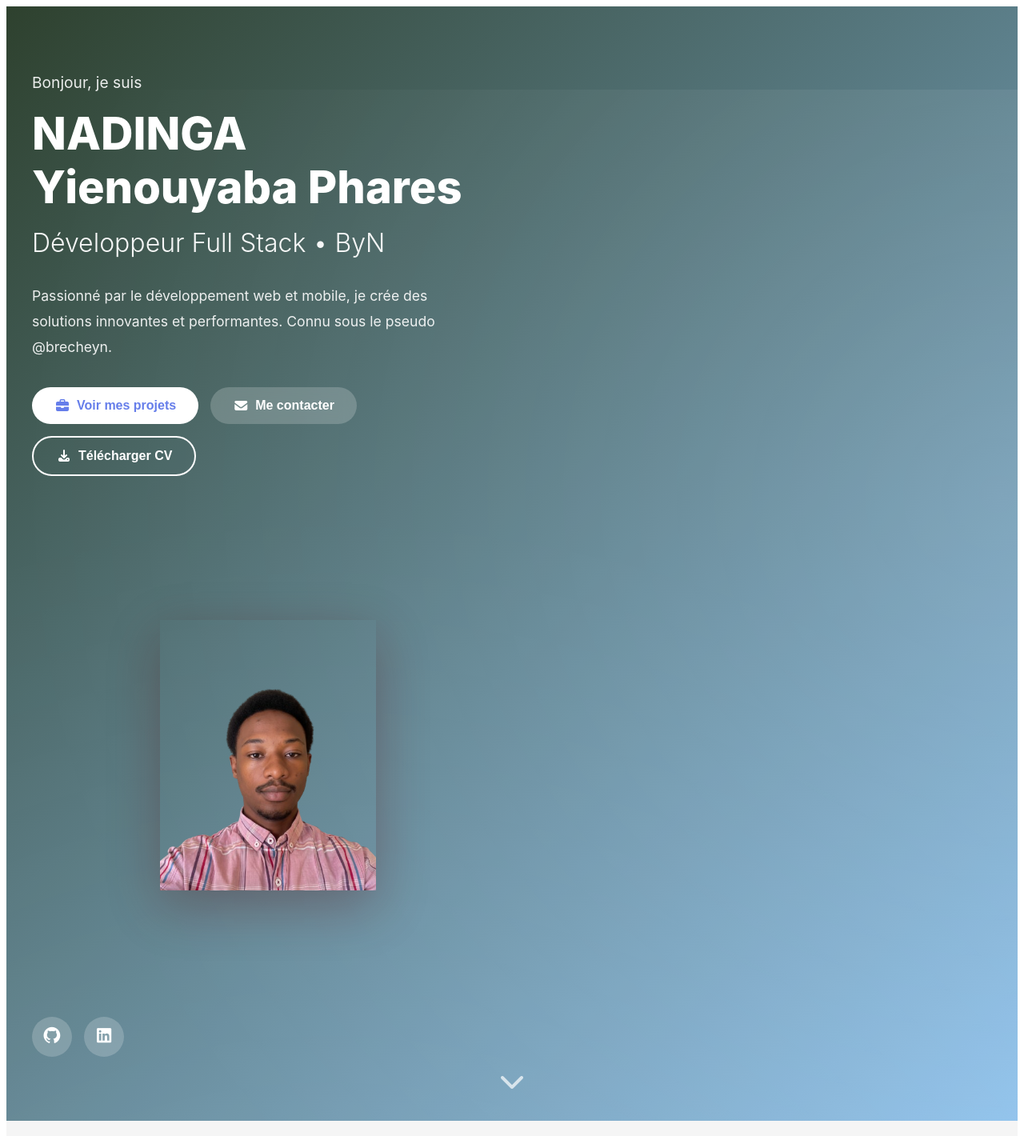
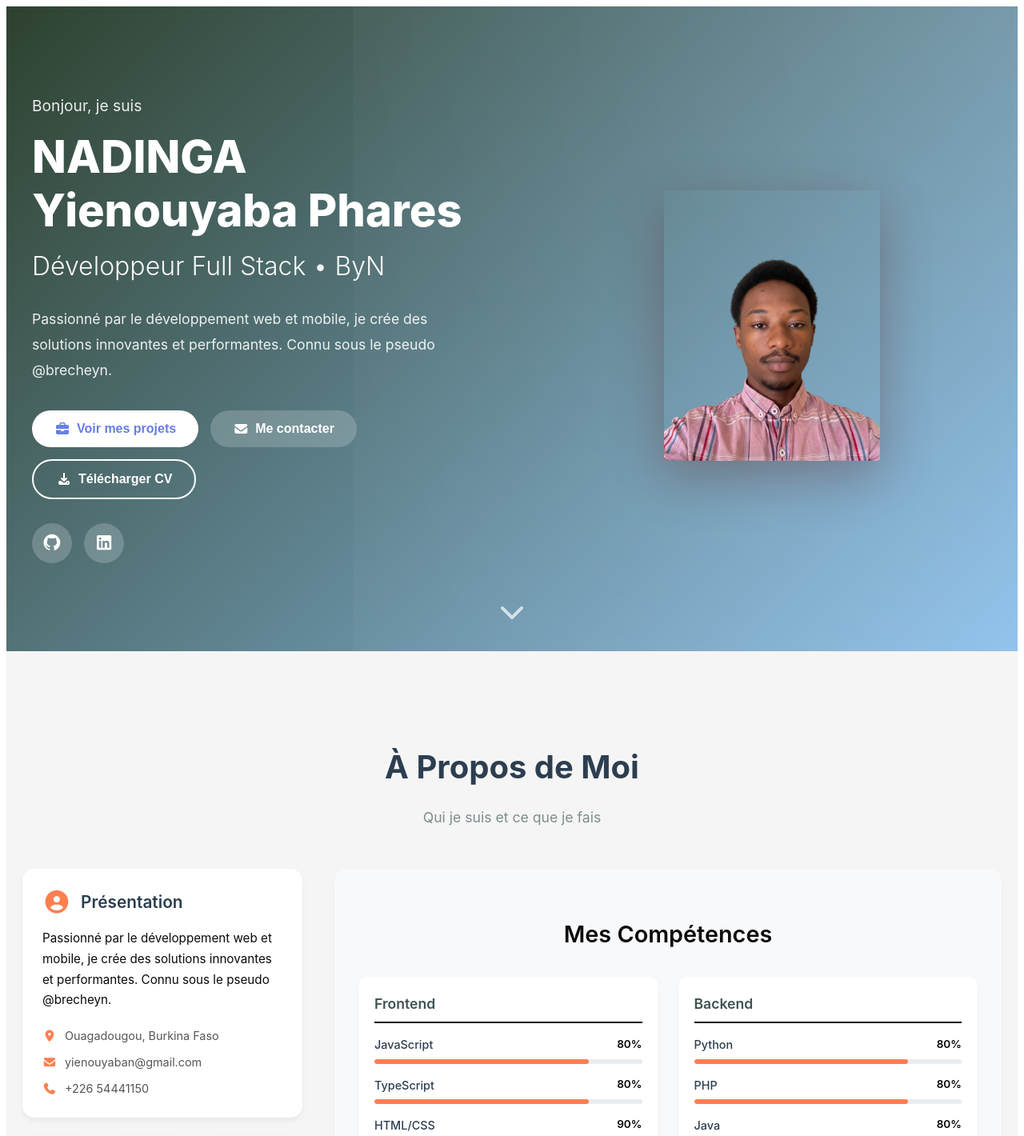
Before and after one commit to brecheyn/portfolio, an Angular app: page / in a window 1280 px wide. Shown: the top 1420 px of the page at 80% size. Built offline with nearby package versions, Linux system fonts and the light colour scheme.

Commit message:
Update hero.component.html

```diff
--- a/src/app/components/hero/hero.component.html
+++ b/src/app/components/hero/hero.component.html
@@ -24,14 +24,6 @@
           </button>
         </div>
 
-      <div class="hero-image">
-        <div class="image-wrapper">
-          <img [src]="personalInfo.photo" [alt]="personalInfo.name">
-          <div class="image-decoration">
-          </div>
-        </div>
-      </div>
-
         <div class="hero-socials">
           <a
             *ngFor="let social of personalInfo.socials"
@@ -44,6 +36,14 @@
         </div>
       </div><!-- ✅ Fermeture de .hero-text -->
 
+      <div class="hero-image">
+        <div class="image-wrapper">
+          <img [src]="personalInfo.photo" [alt]="personalInfo.name">
+          <div class="image-decoration">
+          </div>
+        </div>
+      </div>
+
       <div class="scroll-indicator" (click)="scrollToSection('about')">
         <i class="fas fa-chevron-down"></i>
       </div>
```
